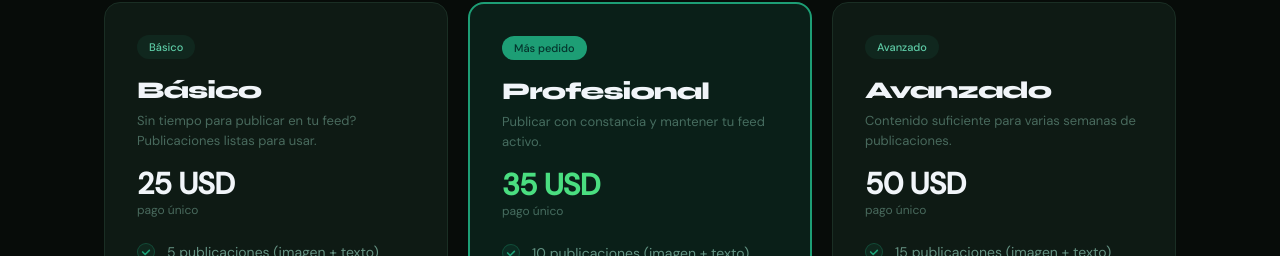
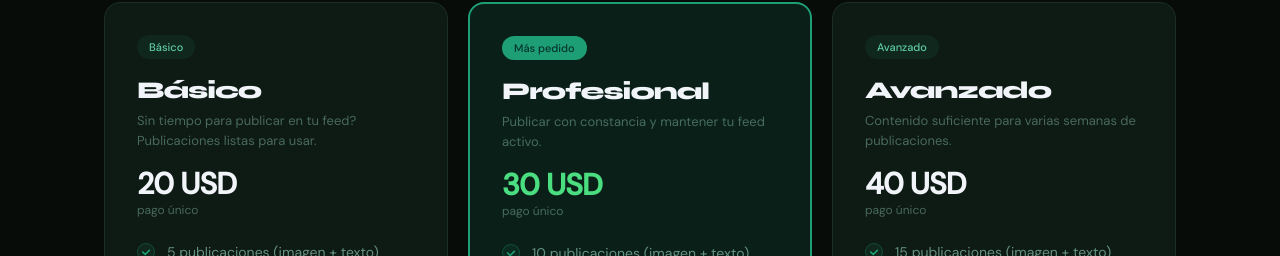
Before and after one commit to joy-amorin/WebSoluciones-landing-page, a Next.js app: page / in a window 1280 px wide. Shown: the part 3223-3479 px from the top of the page. Built offline with nearby package versions, Linux system fonts and the light colour scheme.

Commit message:
data: update service price

```diff
--- a/components/ServiciosAdicionales.jsx
+++ b/components/ServiciosAdicionales.jsx
@@ -3,7 +3,7 @@ const paquetesContenido = [
     badge: "Básico",
     name: "Básico",
     desc: "Sin tiempo para publicar en tu feed? Publicaciones listas para usar.",
-    price: "25 USD",
+    price: "20 USD",
     featured: false,
     features: ["5 publicaciones (imagen + texto)"],
   },
@@ -11,7 +11,7 @@ const paquetesContenido = [
     badge: "Más pedido",
     name: "Profesional",
     desc: "Publicar con constancia y mantener tu feed activo.",
-    price: "35 USD",
+    price: "30 USD",
     featured: true,
     features: ["10 publicaciones (imagen + texto)"],
   },
@@ -19,7 +19,7 @@ const paquetesContenido = [
     badge: "Avanzado",
     name: "Avanzado",
     desc: "Contenido suficiente para varias semanas de publicaciones.",
-    price: "50 USD",
+    price: "40 USD",
     featured: false,
     features: ["15 publicaciones (imagen + texto)"],
   },
```
